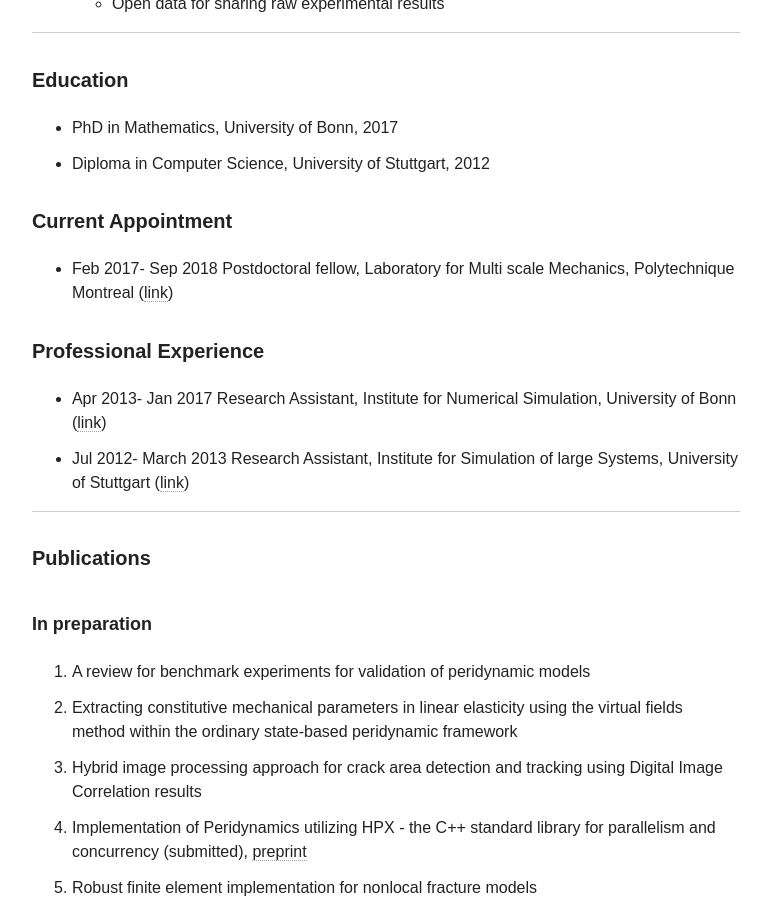
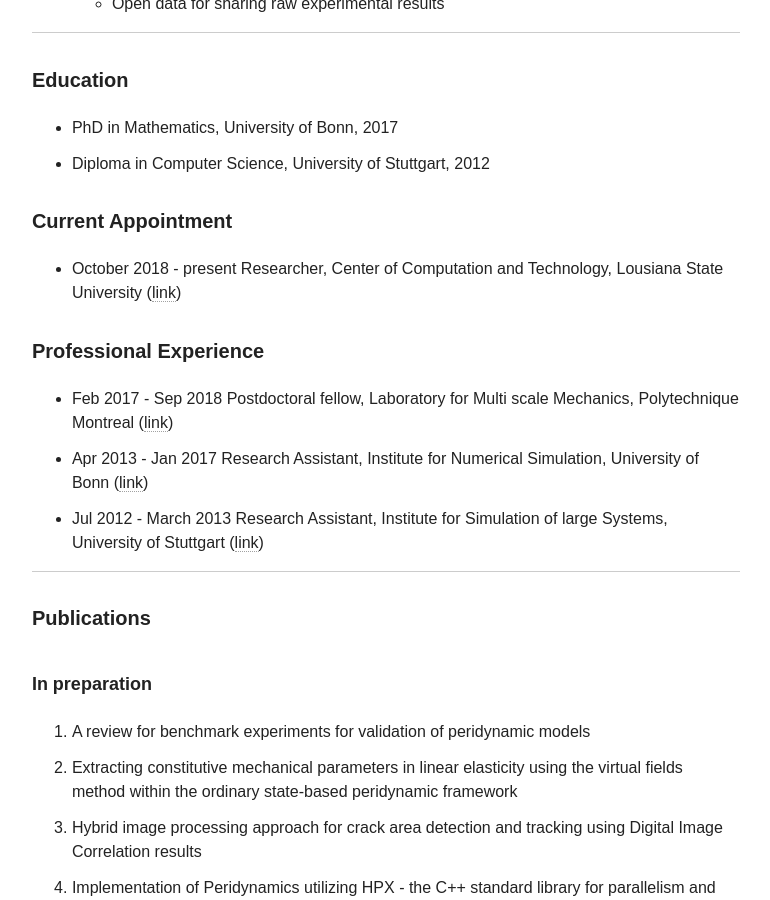
Before and after one commit to diehlpk/diehlpk.github.io, a Jekyll site: the page built from cv/index.md, in a window 1280 px wide and 900 px high, scrolled down 923 px. Shown: the whole window, without its empty margins (254-1024 px from the left). Built offline with Jekyll 4.4.1, drawn with Linux system fonts in a browser that asks for light colours; nearby versions of some CDN libraries; some web fonts are replaced.

Commit message:
Update CV

```diff
--- a/cv/index.md
+++ b/cv/index.md
@@ -24,12 +24,12 @@
 
 
 ##### Current Appointment
-* Feb 2017- Sep 2018 Postdoctoral fellow, Laboratory for Multi scale Mechanics, Polytechnique Montreal ([link](http://www.polymtl.ca/lm2))
+* October 2018 - present Researcher, Center of Computation and Technology, Lousiana State University ([link](https://www.cct.lsu.edu/))
 
 ##### Professional Experience
-
-* Apr 2013- Jan 2017 Research Assistant, Institute for Numerical Simulation, University of Bonn ([link](http://schweitzer.ins.uni-bonn.de/people/diehl.html))
-* Jul 2012- March 2013 Research Assistant, Institute for Simulation of large Systems, University of Stuttgart ([link](https://www.ipvs.uni-stuttgart.de/abteilungen/sgs/))
+* Feb 2017 - Sep 2018 Postdoctoral fellow, Laboratory for Multi scale Mechanics, Polytechnique Montreal ([link](http://www.polymtl.ca/lm2))
+* Apr 2013 - Jan 2017 Research Assistant, Institute for Numerical Simulation, University of Bonn ([link](http://schweitzer.ins.uni-bonn.de/people/diehl.html))
+* Jul 2012 - March 2013 Research Assistant, Institute for Simulation of large Systems, University of Stuttgart ([link](https://www.ipvs.uni-stuttgart.de/abteilungen/sgs/))
 
 ---
 
```
